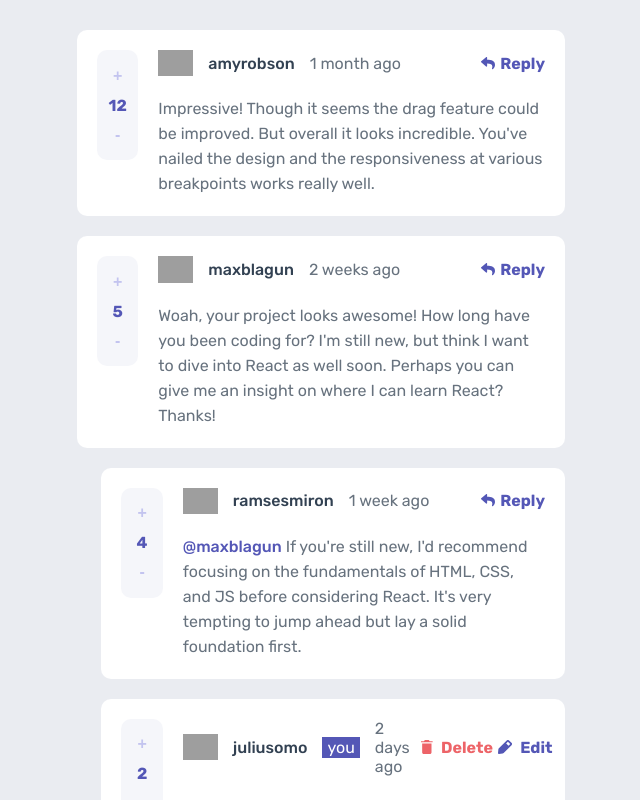
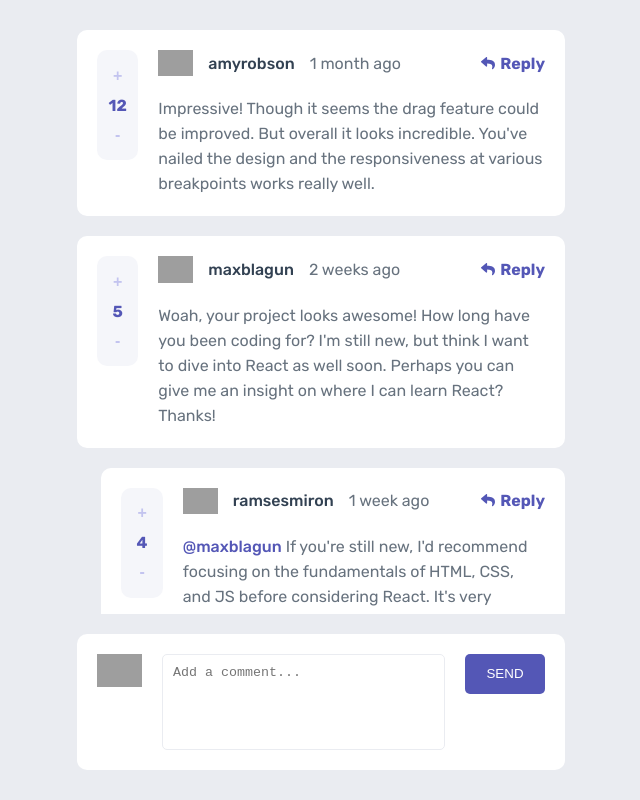
Before and after one commit to Mateo-Le-Fur/interactive-comments-section-main, a Vue app: page / in a window 1280 px wide. Shown: the top 800 px of the page, without its empty margins (319-959 px from the left). Built offline with nearby package versions, Linux system fonts and the light colour scheme; grey boxes are pictures that could not be loaded.

Commit message:
added a scroll bar for comments

```diff
--- a/src/App.vue
+++ b/src/App.vue
@@ -85,7 +85,7 @@ function deleteReply(id: number): void {
 </script>
 
 <template>
-  <div class="app-container d-flex flex-column align-items-center p-30">
+  <main class="app-container d-flex flex-column align-items-center p-30">
     <Comments
       @delete-comment="deleteComment"
       @delete-reply="deleteReply"
@@ -97,14 +97,20 @@ function deleteReply(id: number): void {
       :current-user="state.currentUser"
     />
     <SendComment @add-comment="addComment" :current-user="state.currentUser" />
-  </div>
+  </main>
 </template>
 
 <style lang="scss">
+@use "@/assets/mixins" as m;
 @import "./assets/base";
 
 .app-container {
+  height: 100vh;
   width: 100%;
   gap: 20px;
+
+  @include m.xs {
+    height: auto;
+  }
 }
 </style>
--- a/src/assets/comment-container.scss
+++ b/src/assets/comment-container.scss
@@ -164,7 +164,7 @@ button {
   }
 }
 
-.comment {
+.text-comment {
   color: var(--Grayish-Blue);
   line-height: 25px;
 
--- a/src/assets/main.css
+++ /dev/null
@@ -1,35 +0,0 @@
-@import "base.scss";
-
-#app {
-  max-width: 1280px;
-  margin: 0 auto;
-  padding: 2rem;
-
-  font-weight: normal;
-}
-
-a,
-.green {
-  text-decoration: none;
-  color: hsla(160, 100%, 37%, 1);
-  transition: 0.4s;
-}
-
-@media (hover: hover) {
-  a:hover {
-    background-color: hsla(160, 100%, 37%, 0.2);
-  }
-}
-
-@media (min-width: 1024px) {
-  body {
-    display: flex;
-    place-items: center;
-  }
-
-  #app {
-    display: grid;
-    grid-template-columns: 1fr 1fr;
-    padding: 0 2rem;
-  }
-}
--- a/src/assets/send-comment.css
+++ b/src/assets/send-comment.css
@@ -63,7 +63,7 @@
   position: relative;
   background-color: white;
   width: 40%;
-  height: 110px;
+  height: 150px;
   border-radius: 10px;
   justify-content: space-between;
   align-items: flex-start;
--- a/src/assets/send-comment.scss
+++ b/src/assets/send-comment.scss
@@ -25,7 +25,7 @@
   position: relative;
   background-color: white;
   width: 40%;
-  height: 110px;
+  height: 150px;
   border-radius: 10px;
   justify-content: space-between;
   align-items: flex-start;
--- a/src/components/Comments.vue
+++ b/src/components/Comments.vue
@@ -29,13 +29,14 @@ const textAreaValue = ref<string>("");
 </script>
 
 <template>
+  <div class="comments-container d-flex flex-column align-items-center">
     <div
-    class="comments-container d-flex flex-column"
+      class="comment-container d-flex flex-column"
       v-for="data of comments"
       :key="data.id"
       :class="{ isReplyActive: isReplyActive && data.id === replyId }"
     >
-    <div class="comment-container d-flex p-20">
+      <div class="comment d-flex p-20">
         <div
           class="vote d-flex flex-column align-items-center justify-content-center p-10 mr-20"
         >
@@ -105,13 +106,15 @@ const textAreaValue = ref<string>("");
               </div>
             </div>
           </div>
-        <div class="comment">
+          <div class="text-comment">
             <p v-if="commentId !== data.id">
               {{ data.content }}
             </p>
             <div class="update-comment d-flex flex-column" v-else>
               <textarea
-              @input="textAreaValue = ($event.target as HTMLInputElement).value"
+                @input="
+                  textAreaValue = ($event.target as HTMLInputElement).value
+                "
                 :value="textAreaValue"
               ></textarea>
               <button
@@ -144,6 +147,7 @@ const textAreaValue = ref<string>("");
         :current-user="currentUser"
       />
     </div>
+  </div>
 </template>
 
 <style scoped lang="scss">
@@ -151,14 +155,39 @@ const textAreaValue = ref<string>("");
 @import "./src/assets/comment-container";
 
 .comments-container {
+  height: 90%;
   width: 40%;
+  gap: 20px;
+  overflow-y: scroll;
+
+  &::-webkit-scrollbar {
+    width: 4px;
+  }
+
+  &::-webkit-scrollbar-track {
+    border-radius: 10px;
+  }
+
+  &::-webkit-scrollbar-thumb {
+    background: var(--Moderate-blue);
+    border-radius: 10px;
+  }
+
+  @include m.xs {
+    overflow-y: unset;
+    width: 100%;
+  }
+}
+
+.comment-container {
+  width: 100%;
   gap: 20px;
 
   @include m.xs {
     width: 100%;
   }
 
-  .comment-container {
+  .comment {
     background-color: white;
     border-radius: 10px;
 
--- a/src/components/Reply.vue
+++ b/src/components/Reply.vue
@@ -100,7 +100,7 @@ const textAreaValue = ref<string>("");
             </div>
           </div>
         </div>
-        <div class="comment">
+        <div class="text-comment">
           <p v-if="commentId !== data.id">
             <span class="replying-to">@{{ data.replyingTo }}</span>
             {{ data.content }}
```
Also changed, not shown: src/assets/comment-container.css (+7 -7 lines), src/assets/logo.svg (deleted). Lines whose indentation alone changed are shown as unchanged.
